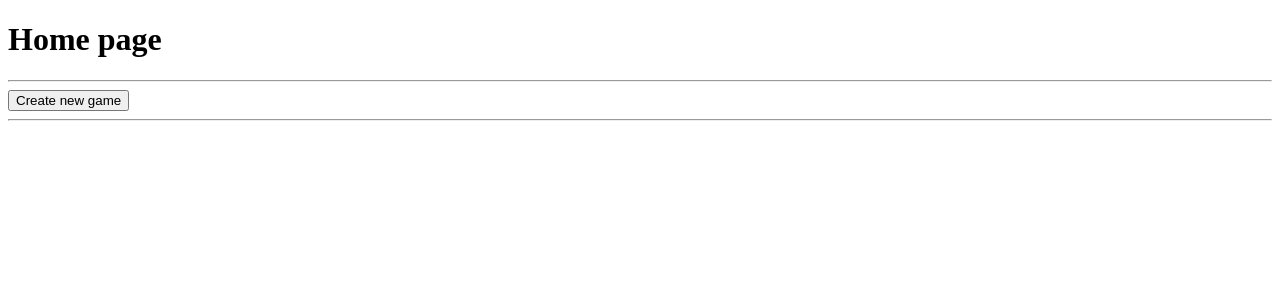
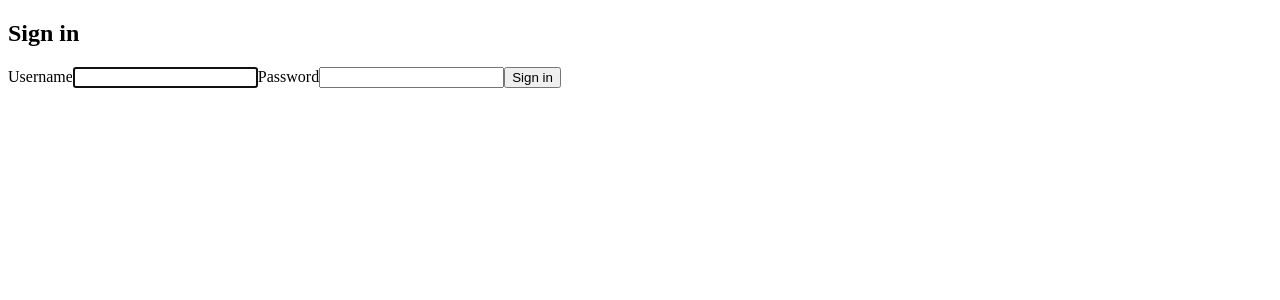
Before and after one commit to purgz/ChessJavaSpring, a React (Vite) app in the folder dogchess-frontend/: page / in a window 1280 px wide. Shown: the top 300 px of the page. Built offline with nearby package versions, Linux system fonts and the light colour scheme.

Commit message:
added front end login component

```diff
--- a/dogchess-frontend/src/App.jsx
+++ b/dogchess-frontend/src/App.jsx
@@ -2,6 +2,8 @@ import './App.css'
 import {Outlet, Routes, Route, Navigate} from "react-router-dom";
 import Home from './components/Home';
 import Game from './components/Game';
+import RequireAuth from "./RequireAuth.jsx";
+import Login from "./Login.jsx";
 
 function App() {
 
@@ -12,9 +14,14 @@ function App() {
 
 			<Route path = "/" element = {<Outlet/>}>
 
-				<Route path = "/" element = {<Home/>}></Route>
 
-				<Route path = "/game/:gameId" element = {<Game/>}></Route>
+				<Route path="/" element = {<Login/>}></Route>
+
+				<Route element={<RequireAuth/>}>
+					<Route path = "/home" element = {<Home/>}></Route>
+
+					<Route path = "/game/:gameId" element = {<Game/>}></Route>
+				</Route>
 
 				<Route path = "*" element = {<Navigate to="/" replace></Navigate>}></Route>
 			</Route>
--- /dev/null
+++ b/dogchess-frontend/src/Login.jsx
@@ -0,0 +1,108 @@
+import { useRef, useState, useEffect } from "react";
+import useAuth from "./hooks/useAuth";
+import axios from "./api/axios";
+const LOGIN_URL = "/login";
+
+import {Link, useNavigate} from "react-router-dom";
+
+const Login = () =>{
+
+    const { setAuth } = useAuth();
+
+    const navigate = useNavigate();
+
+    const userRef = useRef();
+    const errRef = useRef();
+
+    const [user, setUser] = useState('');
+    const [pwd, setPwd] = useState('');
+    const [errMsg, setErrMsg] = useState('');
+
+    useEffect(() =>{
+        userRef.current.focus();
+    }, [])
+
+    useEffect(() => {
+        setErrMsg('');
+    }, [user, pwd])
+
+    const handleSubmit = async (e) =>{
+        e.preventDefault();
+
+        try {
+
+            const response = await axios.post(LOGIN_URL,
+                JSON.stringify({username: user, password: pwd}),
+                {
+                    headers: {'Content-Type': 'application/json'},
+                    withCredentials: true
+                }
+            );
+
+            //console.log(JSON.stringify(response));
+
+            const username = response?.data?.username;
+            const password = response?.data?.password;
+            const authorities = response?.data?.authorities;
+
+            setAuth({username,password,authorities})
+
+            // console.log(username, password, authorities)
+
+            setUser('');
+            setPwd('');
+            navigate("/home");
+
+        } catch (error) {
+            if (!error?.response){
+                setErrMsg("No server response");
+            } else if (error.response?.status === 400){
+                setErrMsg("Missing username or password");
+            } else if (error.response?.status === 401){
+                setErrMsg("Unauthorized");
+            } else {
+                setErrMsg("Login failed");
+            }
+            errRef.current.focus();
+        }
+
+    }
+
+    return (
+        <section>
+
+            <p ref = {errRef}>{errMsg}</p>
+
+            <h1>Sign in</h1>
+            <form onSubmit={handleSubmit}>
+
+                <label htmlFor="username">Username</label>
+                <input
+                    type="text"
+                    id="username"
+                    ref={userRef}
+                    autoComplete="off"
+                    onChange={(e) => setUser(e.target.value)}
+                    value={user}
+                    required
+                />
+
+                <label htmlFor="password">Password</label>
+                <input
+                    type="password"
+                    id="password"
+                    onChange={(e) => setPwd(e.target.value)}
+                    value={pwd}
+                    required
+                />
+
+                <button>Sign in</button>
+            </form>
+
+
+        </section>
+    )
+}
+
+
+export default Login;
--- /dev/null
+++ b/dogchess-frontend/src/RequireAuth.jsx
@@ -0,0 +1,17 @@
+import { useLocation, Navigate, Outlet} from "react-router-dom";
+
+import useAuth from "./hooks/useAuth";
+
+const RequireAuth = () =>{
+
+    const { auth } = useAuth();
+    const location = useLocation();
+
+    return (
+        auth?.username
+            ?<Outlet></Outlet>
+            :<Navigate to="/unauthorized" state = {{from:location}} replace/>
+    )
+}
+
+export default RequireAuth;
--- a/dogchess-frontend/src/main.jsx
+++ b/dogchess-frontend/src/main.jsx
@@ -3,18 +3,19 @@ import ReactDOM from 'react-dom/client'
 import App from './App.jsx'
 import './index.css'
 import { BrowserRouter, Routes, Route } from 'react-router-dom'
+import {AuthProvider} from "./context/AuthProvider.jsx";
 
 ReactDOM.createRoot(document.getElementById('root')).render(
   <React.StrictMode>
 
     <BrowserRouter>
+        <AuthProvider>
+          <Routes>
 
-      <Routes>
+            <Route path = "*" element = {<App></App>}></Route>
 
-        <Route path = "*" element = {<App></App>}></Route>
-
-      </Routes>
-
+          </Routes>
+        </AuthProvider>
     </BrowserRouter>
 
   </React.StrictMode>,
```
